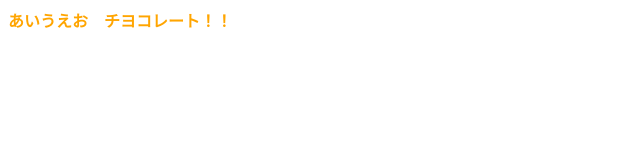
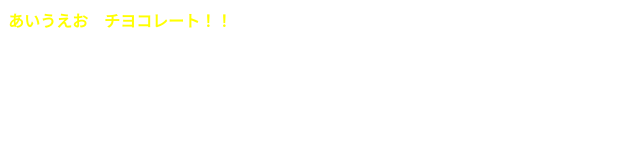
Before and after one commit to Keigo77/2024-04-29, a plain HTML site: page index.html in a window 1280 px wide. Shown: the whole page, without its empty margins (0-640 px from the left). Drawn offline with Linux system fonts and the light colour scheme.

Commit message:
文字を黄色にしてみました

```diff
--- a/index.html
+++ b/index.html
@@ -5,6 +5,6 @@
     <title>タイトル</title>
   </head>
 <body>
-  <strong style="color:orange">あいうえお　チヨコレート！！</strong>
+  <strong style="color:yellow">あいうえお　チヨコレート！！</strong>
 </body>
 </html>
```
